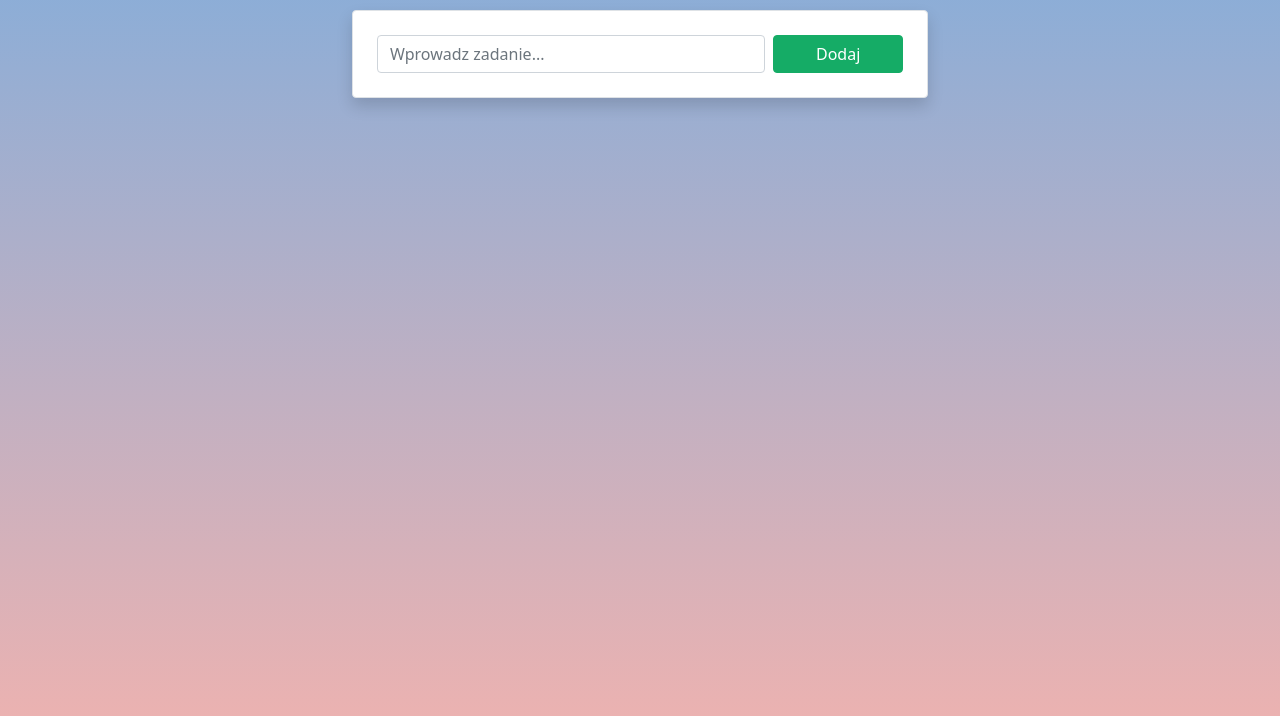
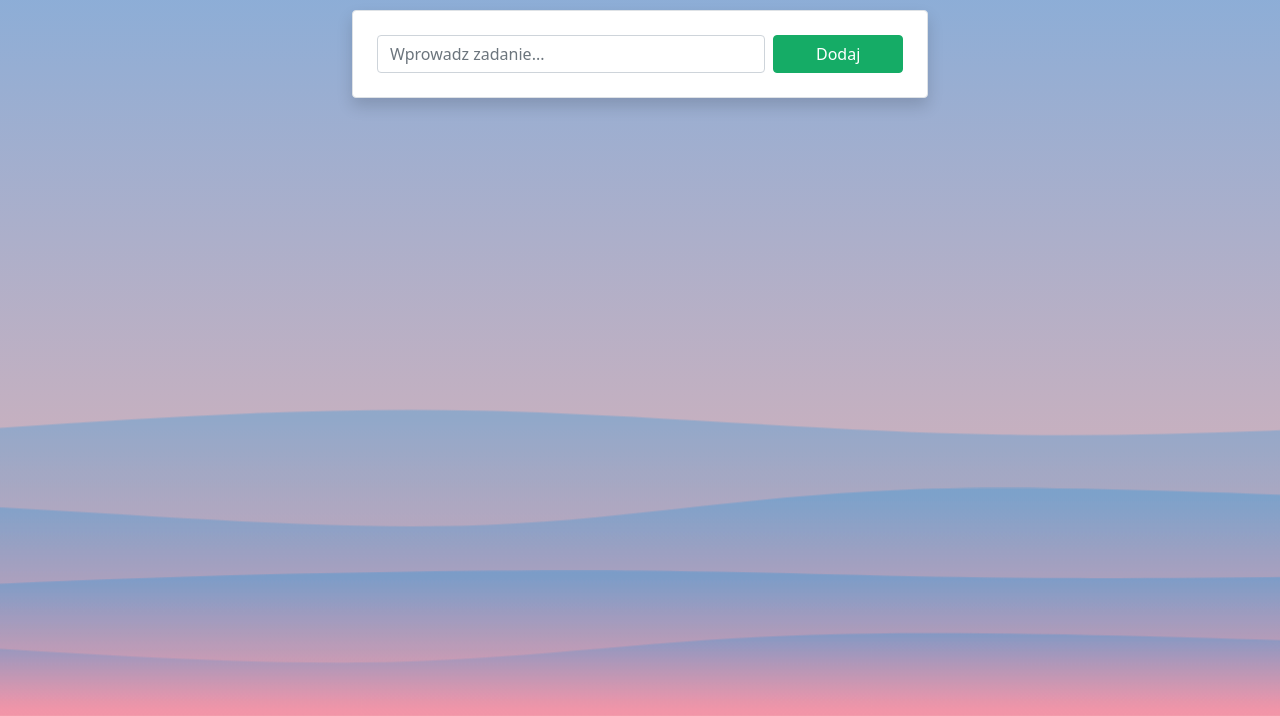
Before and after one commit to wiktord2000/Simple-ToDo-App, a plain HTML site: page index.html in a window 1280 px wide. Shown: the part 84-800 px from the top of the page. Drawn offline with nearby package versions, Linux system fonts and the light colour scheme.

Commit message:
Add waves animation

```diff
--- a/index.html
+++ b/index.html
@@ -39,6 +39,61 @@
         <div id="tasks-list"></div>
     </div>
 
+    <!-- Waves -->
+    <svg id="waves" viewBox="0 0 1440 600" xmlns="http://www.w3.org/2000/svg" preserveAspectRatio="none">
+        <!-- First wave -->
+        <defs>
+            <linearGradient id="gradient" x1="50%" y1="0%" x2="50%" y2="100%">
+                <stop offset="5%" stop-color="#0693e344"></stop>
+                <stop offset="95%" stop-color="#f78da744"></stop>
+            </linearGradient>
+        </defs>
+        <path d="M 0,600 C 0,600 0,120 0,120 C 87.63636363636365,102.58373205741627 175.2727272727273,85.16746411483254 269,91 C 362.7272727272727,96.83253588516746 462.5454545454545,125.91387559808612 564,131 C 665.4545454545455,136.08612440191388 768.5454545454547,117.17703349282296 876,101 C 983.4545454545453,84.82296650717704 1095.2727272727273,71.37799043062202 1190,75 C 1284.7272727272727,78.62200956937798 1362.3636363636365,99.31100478468899 1440,120 C 1440,120 1440,600 1440,600 Z"
+            stroke="none" stroke-width="0"
+            fill="url(#gradient)"
+            class="wave wave-0">
+        </path>
+
+        <!-- Second wave -->
+        <defs>
+            <linearGradient id="gradient" x1="50%" y1="0%" x2="50%" y2="100%">
+                <stop offset="5%" stop-color="#0693e366"></stop>
+                <stop offset="95%" stop-color="#f78da766"></stop>
+            </linearGradient>
+        </defs>
+        <path d="M 0,600 C 0,600 0,240 0,240 C 92.22966507177034,236.91866028708134 184.45933014354068,233.83732057416267 284,247 C 383.5406698564593,260.1626794258373 490.3923444976077,289.5693779904306 578,283 C 665.6076555023923,276.4306220095694 733.9712918660287,233.88516746411483 826,223 C 918.0287081339713,212.11483253588517 1033.7224880382776,232.88995215311007 1140,241 C 1246.2775119617224,249.11004784688993 1343.1387559808613,244.55502392344496 1440,240 C 1440,240 1440,600 1440,600 Z"
+            stroke="none" stroke-width="0"
+            fill="url(#gradient)"
+            class="wave wave-1">
+        </path>
+
+        <!-- Third wave -->
+        <defs>
+            <linearGradient id="gradient" x1="50%" y1="0%" x2="50%" y2="100%">
+                <stop offset="5%" stop-color="#0693e388"></stop>
+                <stop offset="95%" stop-color="#f78da788"></stop>
+            </linearGradient>
+        </defs>
+        <path d="M 0,600 C 0,600 0,360 0,360 C 87.65550239234452,380.6124401913876 175.31100478468903,401.2248803827751 275,402 C 374.68899521531097,402.7751196172249 486.4114832535885,383.71291866028713 596,372 C 705.5885167464115,360.28708133971287 813.043062200957,355.9234449760765 895,358 C 976.956937799043,360.0765550239235 1033.4162679425835,368.5933014354067 1120,370 C 1206.5837320574165,371.4066985645933 1323.2918660287082,365.70334928229664 1440,360 C 1440,360 1440,600 1440,600 Z"
+            stroke="none"
+            stroke-width="0"
+            fill="url(#gradient)"
+            class="wave wave-2">
+        </path>
+
+        <!-- Last wave -->
+        <defs>
+            <linearGradient id="gradient" x1="50%" y1="0%" x2="50%" y2="100%">
+                <stop offset="5%" stop-color="#0693e3ff"></stop>
+                <stop offset="95%" stop-color="#f78da7ff"></stop>
+            </linearGradient>
+        </defs>
+        <path d="M 0,600 C 0,600 0,480 0,480 C 90.96650717703349,467.7894736842105 181.93301435406698,455.5789473684211 268,451 C 354.066985645933,446.4210526315789 435.23444976076564,449.4736842105263 537,466 C 638.7655502392344,482.5263157894737 761.1291866028707,512.5263157894738 854,511 C 946.8708133971293,509.4736842105263 1010.2488038277513,476.4210526315789 1103,466 C 1195.7511961722487,455.5789473684211 1317.8755980861242,467.7894736842105 1440,480 C 1440,480 1440,600 1440,600 Z"
+            stroke="none" stroke-width="0"
+            fill="url(#gradient)"
+            class="wave wave-3">
+        </path>
+    </svg>
 
     <!-- My JavaScript -->
     <script src="script.js"></script>
--- a/style.css
+++ b/style.css
@@ -1,6 +1,13 @@
 
 html, body{
     height: 100%;
+}
+
+body {
+    /* Make better gradient displaying */
+    margin: 0;
+    background-repeat: no-repeat !important;
+    background-attachment: fixed !important;
 }
 
 h1{
@@ -51,6 +58,51 @@ h1{
     width: auto;
 }
 
+
+/* Waves styling */
+#waves{
+    position: fixed;
+    bottom: 0;
+    left: 0;
+    z-index: -1;
+    width: 200%;
+    height: 45vh;
+    overflow: hidden;
+}
+
+.wave{
+    animation: move infinite cubic-bezier(.54,.22,.41,.47);
+}
+
+.wave-0{
+    animation-delay: -2s;
+    animation-duration: 7s;
+}
+.wave-1{
+    animation-delay: -3s;
+    animation-duration: 10s;
+}
+.wave-2{
+    animation-delay: -4s;
+    animation-duration: 13s;
+}
+.wave-3{
+    animation-delay: -5s;
+    animation-duration: 17s;
+}
+
+@keyframes move {
+    0%{
+        transform: translateX(0);
+    }
+    50%{
+        transform: translateX(-50%);
+    }
+    100%{
+        transform: translateX(0);
+    }
+}
+
 /* Gradients */
 .sky-gradient-00, .sky-gradient-24 { background: #00000c; }
 .sky-gradient-01 { background: linear-gradient(to bottom, #020111 85%,#191621 100%); }
```
